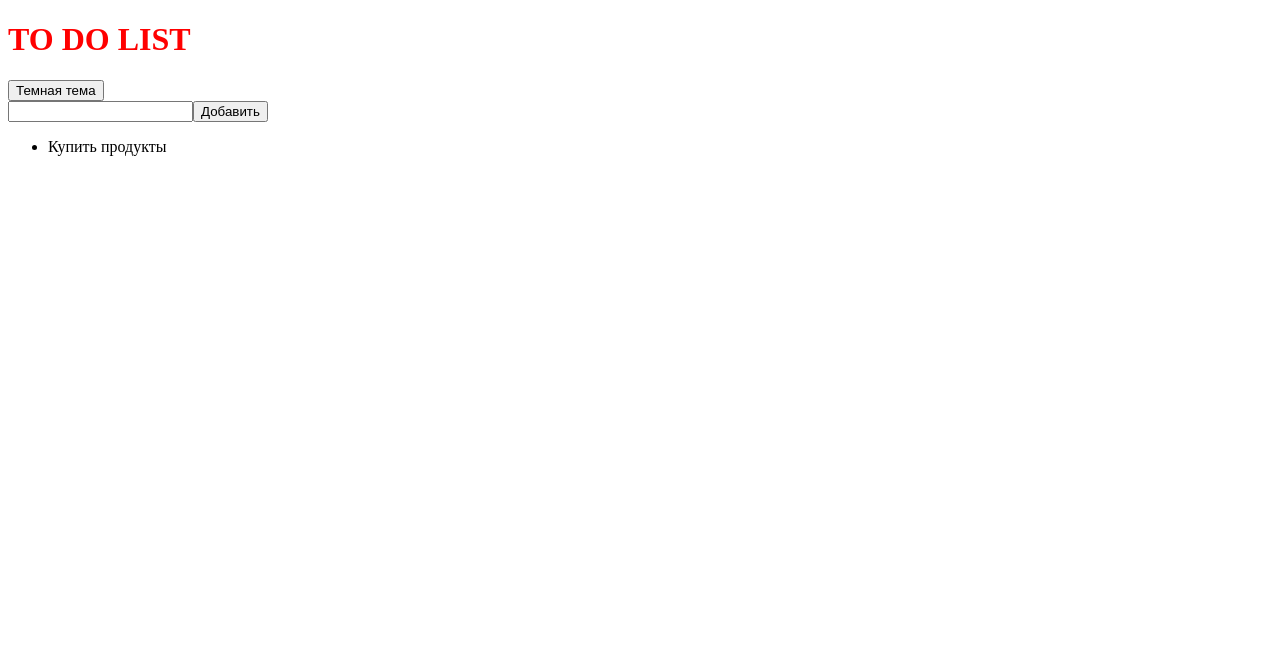
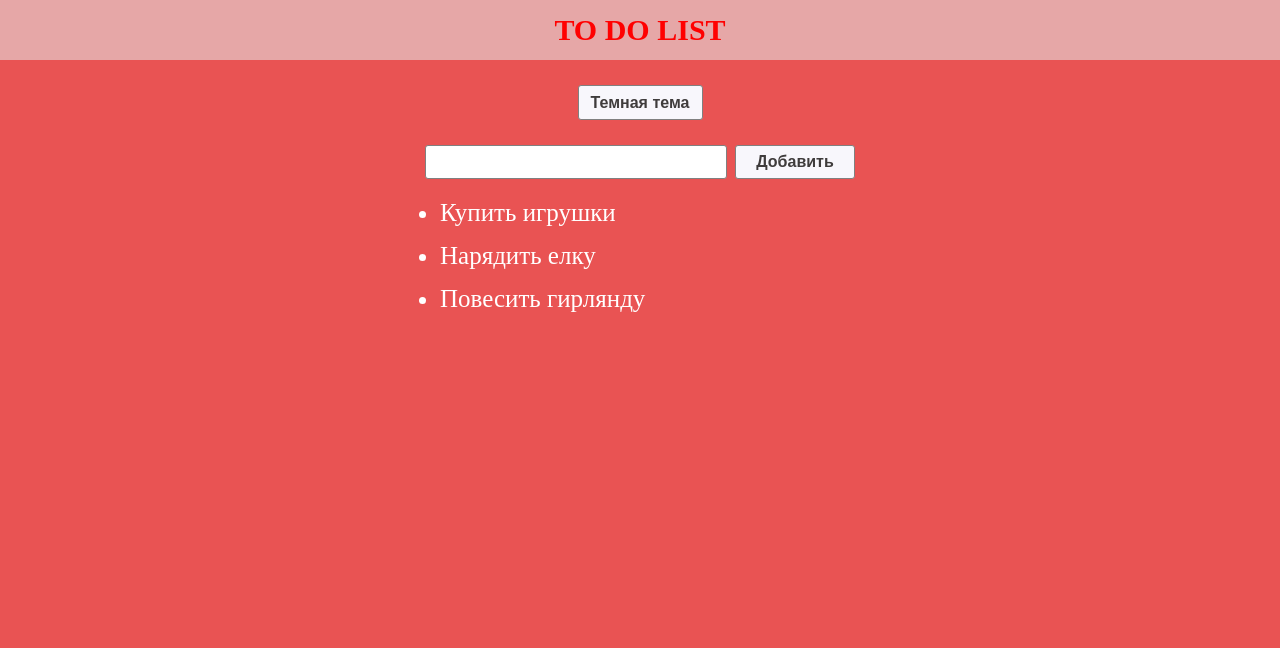
Before and after one commit to tserede/basejs, a plain HTML site: page JS/Итоговая работа базовый курс/index.html in a window 1280 px wide. Drawn offline with Linux system fonts and the light colour scheme.

Commit message:
Файл изменен

```diff
--- a/JS/Итоговая работа базовый курс/index.js
+++ b/JS/Итоговая работа базовый курс/index.js
@@ -1,11 +1,11 @@
 const body = document.body;
 console.log(body);
+
 
 // wrapper
 const wrapper = document.createElement("div");
 body.append(wrapper);
 wrapper.className = "wrapper";
-
 
 
     // header
@@ -23,8 +23,9 @@ newTitle.style.color = "red";
     // Кнопка
 const buttonOne= document.createElement("button");
 wrapper.append(buttonOne);
-buttonOne.className = "btn";
-// button.id="theme button";
+buttonOne.className = "themeButton";
+buttonOne.id="theme_button"
+buttonOne.classList.add("btn");
 buttonOne.textContent = "Темная тема";
 
     // Контейнер
@@ -39,26 +40,69 @@ section.className = "content";
             //Обертка формы добавления задачи
 const wrapperAdd=document.createElement("wrapperAdd");
 content.append(wrapperAdd);
-section.className = "wrapperAdd";
+wrapperAdd.className = "wrapperAdd";
                 // Поле ввода задачи
 const input=document.createElement("input");
 wrapperAdd.append(input);
 input.type="text";
+input.className="input";
                 // Кнопка добавления задачи
 const buttonAdd=document.createElement("button");
 wrapperAdd.append(buttonAdd);
 buttonAdd.textContent="Добавить"
 buttonAdd.className = "buttonAdd";
+buttonAdd.classList.add("btn");
             //Список
 const list=document.createElement("ul")
 content.append(list);
 list.className = "list";
+
 
                 //Обертка элемента списка
 const wrapperListItem=document.createElement("wrapper");
 list.append(wrapperListItem);
 wrapperListItem.className = "wrapperListItem";
 
-const listItem=document.createElement("li");
-wrapperListItem.append(listItem);
-listItem.textContent="Купить продукты";
+const createList=()=>{
+    const itemArr=["Купить игрушки", "Нарядить елку","Повесить гирлянду"];
+    for(let val of itemArr){
+        const listItem=document.createElement("li");
+        listItem.textContent=val;
+        wrapperListItem.append(listItem);
+        listItem.className="li";
+        listItem.style.fontSize="25px"
+        listItem.style.margin="15px"
+        console.log(listItem.textContent);
+    }
+};
+createList();
+
+const themeBtn=document.getElementById("theme_button");
+ const themeToggle=function(){
+    const body=document.body;
+    body.classList.toggle("light_theme");
+    if(body.classList.contains("light_theme")){
+        themeBtn.textContent="Темная тема";
+    } else{
+        themeBtn.textContent="Светлая тема";
+    }
+
+ };
+ themeBtn.addEventListener("click",themeToggle);
+
+
+//                     //Элемент 1
+// const listItem=document.createElement("li");
+// wrapperListItem.append(listItem);
+// listItem.textContent="Купить продукты";
+// listItem.className="li"
+
+// const blockDelete=document.createElement("div");
+// wrapperListItem.append(blockDelete);
+// blockDelete.className="blockDelete";
+
+// const imageDelete=document.createElement("p");
+// blockDelete.append(imageDelete);
+// imageDelete.className="imageDelete";
+
+//
--- a/JS/Итоговая работа базовый курс/style.css
+++ b/JS/Итоговая работа базовый курс/style.css
@@ -0,0 +1,90 @@
+body {
+    width: 100vw;
+    height: 100vh;
+    --main-bg-color: rgb(233, 83, 83);
+    --bg-color: #e6a7a7;
+    --text-color: #ffffff;
+    font-size: 15px;
+    background-color: var(--main-bg-color);
+    color: var(--text-color);
+
+  }
+
+  * {
+    margin: 0;
+    padding: 0;
+  }
+
+  .themeButton {
+    height: 35px;
+    margin: 25px;
+    width: 125px;
+  }
+  .buttonAdd {
+    height: 34px;
+    width: 120px;
+    font-weight:bold;
+  }
+  .btn {
+    cursor: pointer;
+    border-radius: 3px;
+    border:1px solid grey;
+    color:rgb(63, 60, 60) ;
+    font-size: 16px;
+    font-weight:bold;
+    text-align:center;
+    background-color: #f8f7fc;
+
+  }
+  .input{
+    height: 32px;
+    width: 300px;
+    border-radius: 3px;
+    border:1px solid grey;
+
+  }
+  .wrapperAdd{
+    display: flex;
+    justify-content: space-between;
+    width: 430px;
+    margin-bottom: 20px;
+
+  }
+  .light_theme {
+    --main-bg-color: #ffffff;
+    --text-color: #212121;
+    --bg-color: #e2e0e0;
+  }
+
+  .wrapper {
+    width: 100%;
+    height: 100%;
+    display: flex;
+    flex-direction: column;
+    align-items: center;
+  }
+
+  .header,
+  .footer {
+    display: flex;
+    justify-content: center;
+    align-items: center;
+    width: 100%;
+    height: 60px;
+    background-color: var(--bg-color);
+    color: var(--text-color);
+  }
+
+  .container {
+    display: flex;
+    flex-grow: 1;
+    flex-direction: column;
+    justify-content: center;
+  }
+
+  .content {
+    display: flex;
+    flex-direction: column;
+    justify-content: space-between;
+    height: 500px;
+  }
```
Also changed, not shown: JS/Итоговая работа базовый курс/func.js (added, +14 -0 lines), JS/Итоговая работа базовый курс/index.html (+0 -3 lines).
